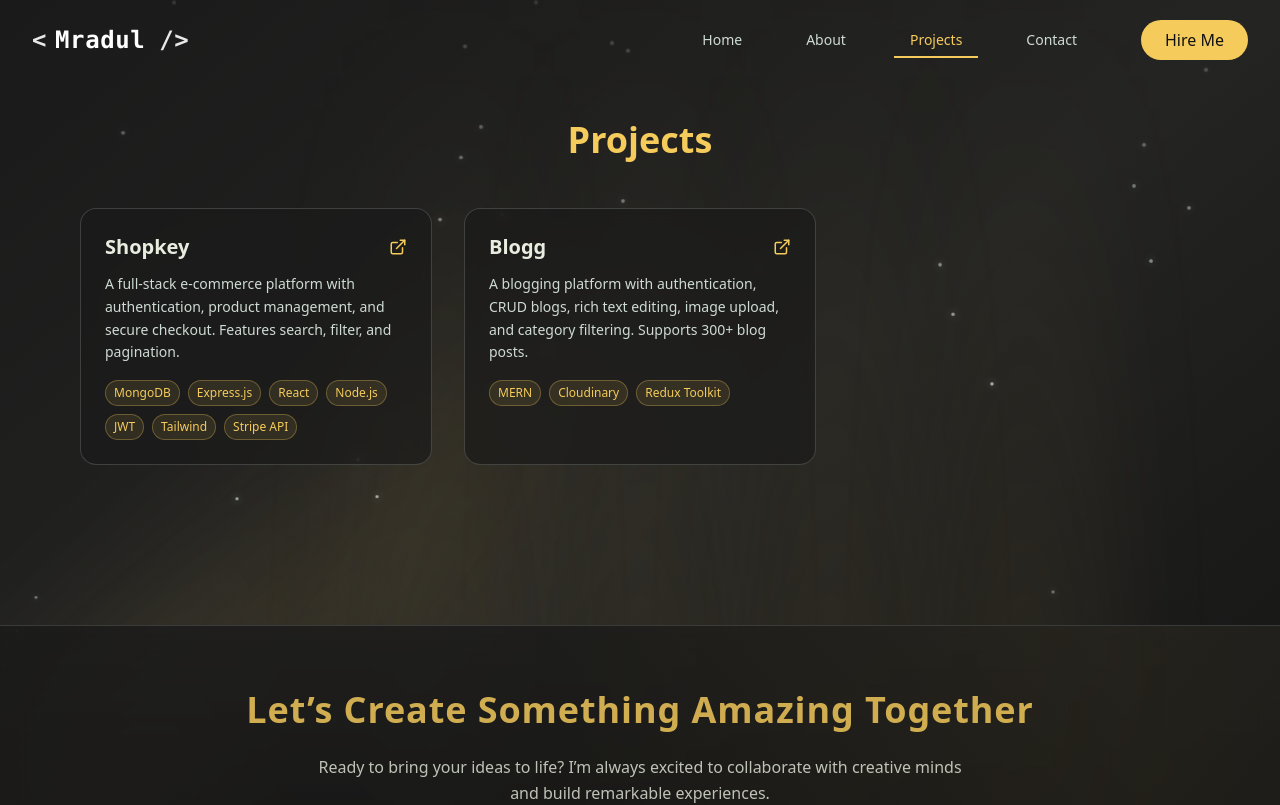
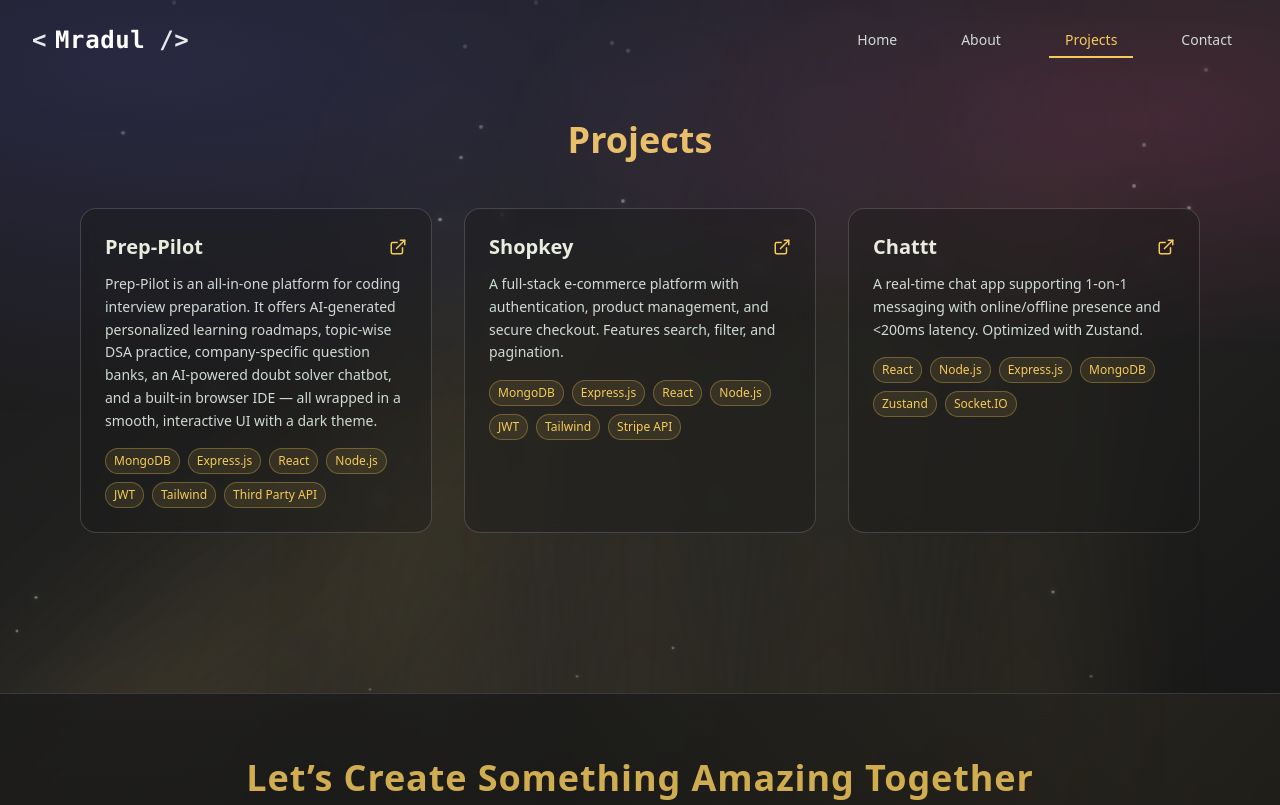
Before and after one commit to mradulpatle03/portfolioMern, a React (Vite) app: page /projects in a window 1280 px wide. Shown: the top 805 px of the page. Built offline with nearby package versions, Linux system fonts and the light colour scheme.

Commit message:
added resume link and ui change

```diff
--- a/src/components/Layout.jsx
+++ b/src/components/Layout.jsx
@@ -173,9 +173,6 @@ export default function Layout() {
                 </NavLink>
               ))}
 
-              <button className="ml-4 px-6 py-2 rounded-full font-medium text-[#111111] bg-[#F5CB5C] transition-all duration-300 hover:bg-[#E8EDDF] hover:scale-105 hover:shadow-[0_0_15px_#F5CB5C]/40">
-                Hire Me
-              </button>
             </nav>
 
             <button
@@ -243,13 +240,7 @@ export default function Layout() {
               </NavLink>
             ))}
 
-            <button
-              className="w-full mt-4 px-6 py-2 rounded-full font-medium text-[#111111]
-                 bg-[#F5CB5C] transition-all duration-300 hover:bg-[#E8EDDF]
-                 hover:scale-105 active:scale-95"
-            >
-              Hire Me
-            </button>
+
           </div>
 
           <style>{`
--- a/src/pages/About.jsx
+++ b/src/pages/About.jsx
@@ -43,6 +43,10 @@ const About = () => {
 
   return (
     <section className="relative py-16 px-4 sm:px-6 lg:px-12 text-[#E8EDDF] pt-30">
+      <div className="pointer-events-none absolute inset-0">
+        <div className="absolute inset-0 bg-[radial-gradient(80%_60%_at_10%_10%,rgba(99,102,241,0.18),transparent),radial-gradient(50%_40%_at_90%_20%,rgba(236,72,153,0.16),transparent)]" />
+
+      </div>
       <div className="max-w-6xl mx-auto">
         <div className="mx-auto max-w-6xl px-4 sm:px-6 mb-8">
           <div className="flex flex-col-reverse items-center gap-8 sm:gap-10 md:flex-row md:items-center md:justify-between">
@@ -121,7 +125,7 @@ const About = () => {
             return (
               <div
                 key={i}
-                className="p-4 sm:p-6 rounded-xl bg-[#1a1a1a]/70 border border-[#CFDBD5]/20 text-center
+                className="p-4 sm:p-6 rounded-xl bg-[#1a1a1a]/40 border border-[#CFDBD5]/20 text-center
                 hover:border-[#F5CB5C]/40 hover:shadow-[0_0_20px_#F5CB5C]/20
                 transition-all duration-300 hover:scale-105"
               >
@@ -138,7 +142,7 @@ const About = () => {
         </div>
 
         <div
-          className={`bg-[#111111]/60 border border-[#CFDBD5]/20 backdrop-blur-sm rounded-2xl p-6 sm:p-8 mb-10 transition-all duration-700 ${
+          className={`bg-[#111111]/40 border border-[#CFDBD5]/20 backdrop-blur-sm rounded-2xl p-6 sm:p-8 mb-10 transition-all duration-700 ${
             isVisible ? "opacity-100 translate-y-0" : "opacity-0 translate-y-10"
           }`}
         >
@@ -188,7 +192,7 @@ const About = () => {
                 key={i}
                 onMouseEnter={() => setActiveCard(i)}
                 onMouseLeave={() => setActiveCard(null)}
-                className={`p-5 sm:p-6 rounded-xl bg-[#1a1a1a]/60 border border-[#CFDBD5]/20 backdrop-blur-sm
+                className={`p-5 sm:p-6 rounded-xl bg-[#1a1a1a]/40 border border-[#CFDBD5]/20 backdrop-blur-sm
                 hover:border-[#F5CB5C]/40 hover:shadow-[0_0_20px_#F5CB5C]/20
                 transition-all duration-500 hover:scale-105 cursor-pointer ${
                   activeCard === i ? "ring-2 ring-[#F5CB5C]" : ""
--- a/src/pages/Contact.jsx
+++ b/src/pages/Contact.jsx
@@ -41,6 +41,10 @@ const Contact = () => {
 
   return (
     <section className="relative py-16 px-4 sm:px-6 lg:px-12 text-[#E8EDDF] pt-30 overflow-hidden">
+      <div className="pointer-events-none absolute inset-0">
+        <div className="absolute inset-0 bg-[radial-gradient(80%_60%_at_10%_10%,rgba(99,102,241,0.18),transparent),radial-gradient(50%_40%_at_90%_20%,rgba(236,72,153,0.16),transparent)]" />
+
+      </div>
       <div className="max-w-6xl mx-auto grid md:grid-cols-2 gap-12 items-start">
 
         <form
--- a/src/pages/Home.jsx
+++ b/src/pages/Home.jsx
@@ -48,7 +48,10 @@ export default function DevCommandHeroMinimal() {
   }, [q]);
 
    const go = (to) => {
-    if (to === "resume") return navigate("/resume");
+    if (to === "resume"){
+      window.location.href = "https://drive.google.com/file/d/1oTJR8BzKcMBEjyKOJOliLON_hH-l-dWR/view?usp=sharing";
+    return;
+    }
     if (to.startsWith("/")) return navigate(to);
     navigate(`/${to}`);
   };
--- a/src/pages/Projects.jsx
+++ b/src/pages/Projects.jsx
@@ -3,6 +3,13 @@ import React, { useState } from "react";
 import { ExternalLink } from "lucide-react";
 
 const projects = [
+  {
+    name: "Prep-Pilot",
+    tech: ["MongoDB", "Express.js", "React", "Node.js", "JWT", "Tailwind","Third Party API"],
+    description:
+      "Prep-Pilot is an all-in-one platform for coding interview preparation. It offers AI-generated personalized learning roadmaps, topic-wise DSA practice, company-specific question banks, an AI-powered doubt solver chatbot, and a built-in browser IDE — all wrapped in a smooth, interactive UI with a dark theme.",
+    link: "https://prep-pilot-front.onrender.com/", // Add your deployed project URL here
+  },
   {
     name: "Shopkey",
     tech: [
@@ -18,13 +25,15 @@ const projects = [
       "A full-stack e-commerce platform with authentication, product management, and secure checkout. Features search, filter, and pagination.",
     link: "https://shopkey-432.vercel.app",
   },
-  {
-    name: "Blogg",
-    tech: ["MERN", "Cloudinary", "Redux Toolkit"],
-    description:
-      "A blogging platform with authentication, CRUD blogs, rich text editing, image upload, and category filtering. Supports 300+ blog posts.",
-    link: "https://blogg-frontend-8jz9.vercel.app",
-  },
+
+
+  // {
+  //   name: "Blogg",
+  //   tech: ["MERN", "Cloudinary", "Redux Toolkit"],
+  //   description:
+  //     "A blogging platform with authentication, CRUD blogs, rich text editing, image upload, and category filtering. Supports 300+ blog posts.",
+  //   link: "https://blogg-frontend-8jz9.vercel.app",
+  // },
   // {
   //   name: "Social App",
   //   tech: ["MongoDB", "Express.js", "Next.js", "Node.js", "JWT", "Tailwind"],
@@ -32,13 +41,13 @@ const projects = [
   //     "A real-time social network with posts, likes, comments, chat, follow system, notifications, and profiles. Designed for scale.",
   //   link: "https://new-social-frontend-1zg1.vercel.app",
   // },
-  // {
-  //   name: "Chattt",
-  //   tech: ["React", "Node.js", "Express.js", "MongoDB", "Zustand", "Socket.IO"],
-  //   description:
-  //     "A real-time chat app supporting 1-on-1 messaging with online/offline presence and <200ms latency. Optimized with Zustand.",
-  //   link: "https://fullstack-chatapp-e8lf.onrender.com",
-  // },
+  {
+    name: "Chattt",
+    tech: ["React", "Node.js", "Express.js", "MongoDB", "Zustand", "Socket.IO"],
+    description:
+      "A real-time chat app supporting 1-on-1 messaging with online/offline presence and <200ms latency. Optimized with Zustand.",
+    link: "https://fullstack-chatapp-e8lf.onrender.com",
+  },
 ];
 
 const Projects = () => {
@@ -46,6 +55,10 @@ const Projects = () => {
 
   return (
     <section className="py-16 px-6 sm:px-12 lg:px-20 text-[#E8EDDF] pt-30">
+      <div className="pointer-events-none absolute inset-0">
+        <div className="absolute inset-0 bg-[radial-gradient(80%_60%_at_10%_10%,rgba(99,102,241,0.18),transparent),radial-gradient(50%_40%_at_90%_20%,rgba(236,72,153,0.16),transparent)]" />
+
+      </div>
       <div className="max-w-7xl mx-auto">
         <h2 className="text-3xl sm:text-4xl font-bold text-[#F5CB5C] mb-12 text-center">
           Projects
@@ -56,7 +69,7 @@ const Projects = () => {
               key={i}
               onMouseEnter={() => setActive(i)}
               onMouseLeave={() => setActive(null)}
-              className={`relative p-6 rounded-2xl bg-[#1a1a1a]/70 border border-[#CFDBD5]/20
+              className={`relative p-6 rounded-2xl bg-[#1a1a1a]/40 border border-[#CFDBD5]/20
               backdrop-blur-sm transition-all duration-500 hover:scale-105
               hover:border-[#F5CB5C]/40 hover:shadow-[0_0_25px_#F5CB5C]/30 cursor-pointer`}
             >
```
